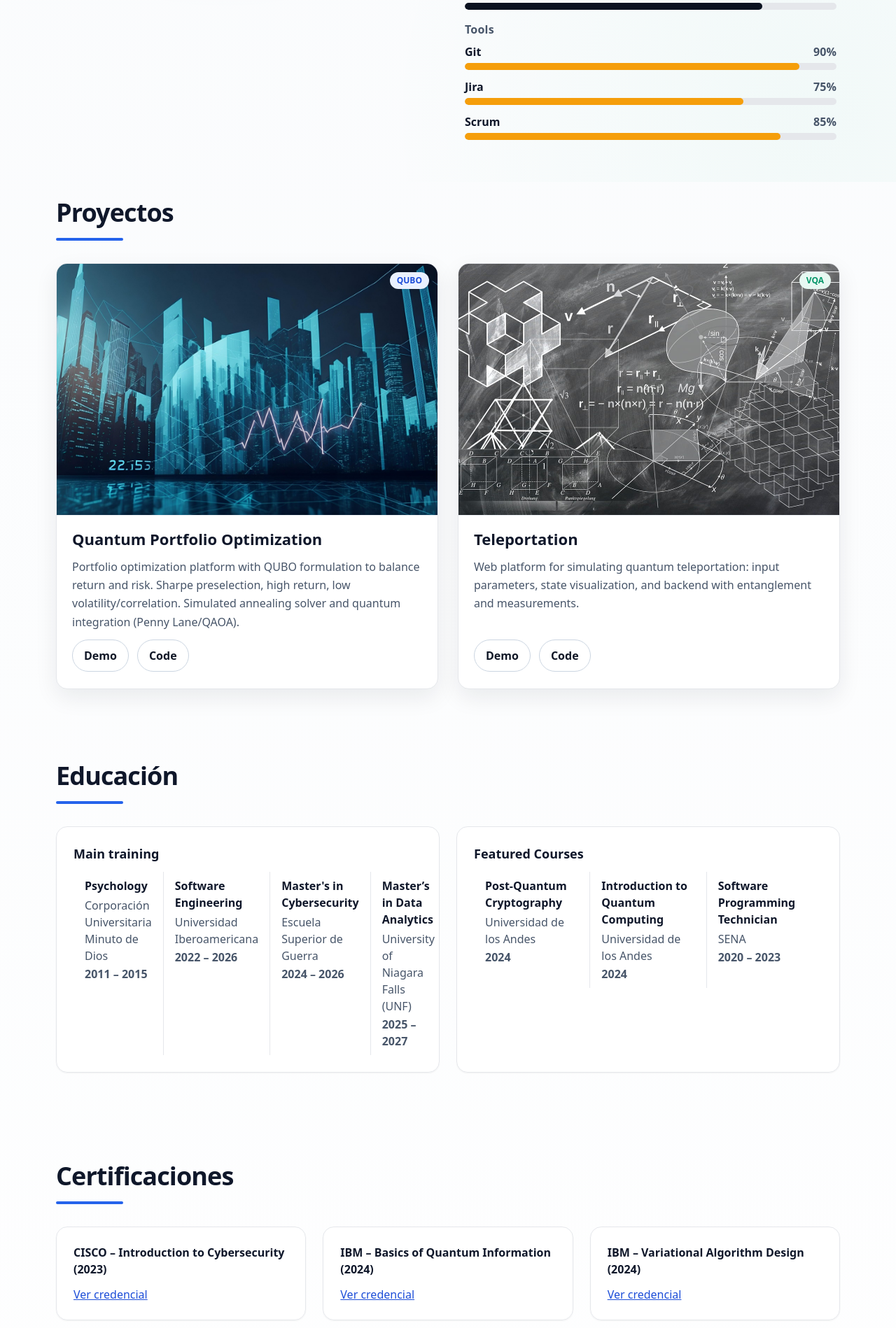
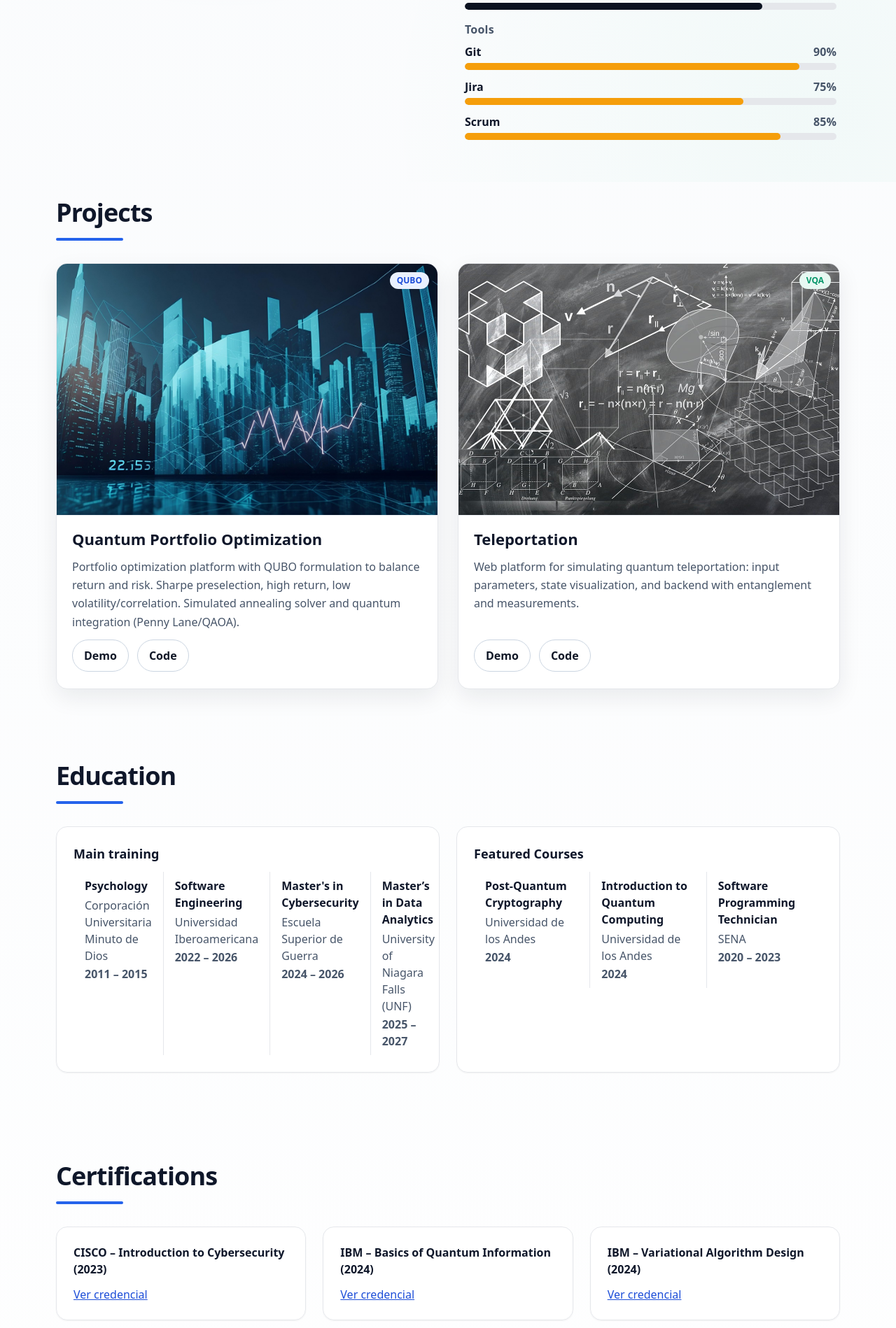
Before and after one commit to MariaAlejandraBoadaRodriguez/resume, a React (Vite) app: page / in a window 1280 px wide. Shown: the part 1338-3236 px from the top of the page at 70% size. Built offline with nearby package versions, Linux system fonts and the light colour scheme; the HTML template or start-up script is replaced by a standard one.

Commit message:
Change languaje

```diff
--- a/src/components/sections/Certifications.jsx
+++ b/src/components/sections/Certifications.jsx
@@ -5,7 +5,7 @@ import "../../styles/certifications.css";
 
 export default function Certifications() {
   return (
-    <Section id="certificaciones" title="Certificaciones" className="certs">
+    <Section id="certificaciones" title="Certifications" className="certs">
       <div className="certs__grid">
         <Card className="cert-card">
           <h3 className="cert-card__title">CISCO – Introduction to Cybersecurity (2023)</h3>
--- a/src/components/sections/Education.jsx
+++ b/src/components/sections/Education.jsx
@@ -60,7 +60,7 @@ const Row = ({ items }) => (
 
 export default function Education() {
   return (
-    <Section id="educacion" title="Educación">
+    <Section id="educacion" title="Education">
       <div className="grid md:grid-cols-2 gap-6">
         <Card className="p-6">
           <h3 className="text-lg font-semibold">Main training</h3>
--- a/src/components/sections/Projects.jsx
+++ b/src/components/sections/Projects.jsx
@@ -28,7 +28,7 @@ const projects = [
 
 export default function Projects() {
   return (
-    <Section id="proyectos" title="Proyectos">
+    <Section id="proyectos" title="Projects">
       <div className="projects">
         {projects.map((p) => (
           <article key={p.title} className="project-card">
```
